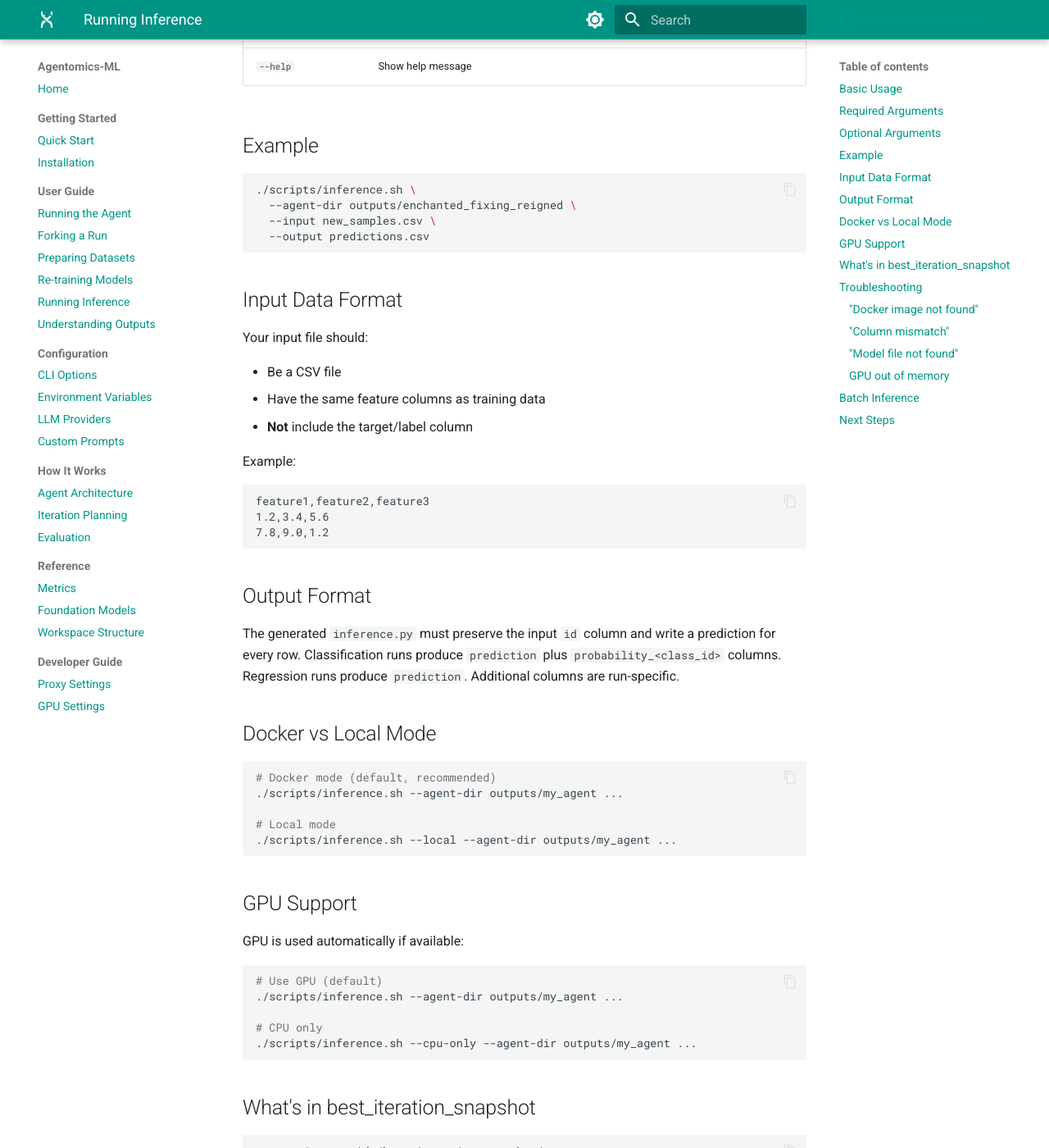
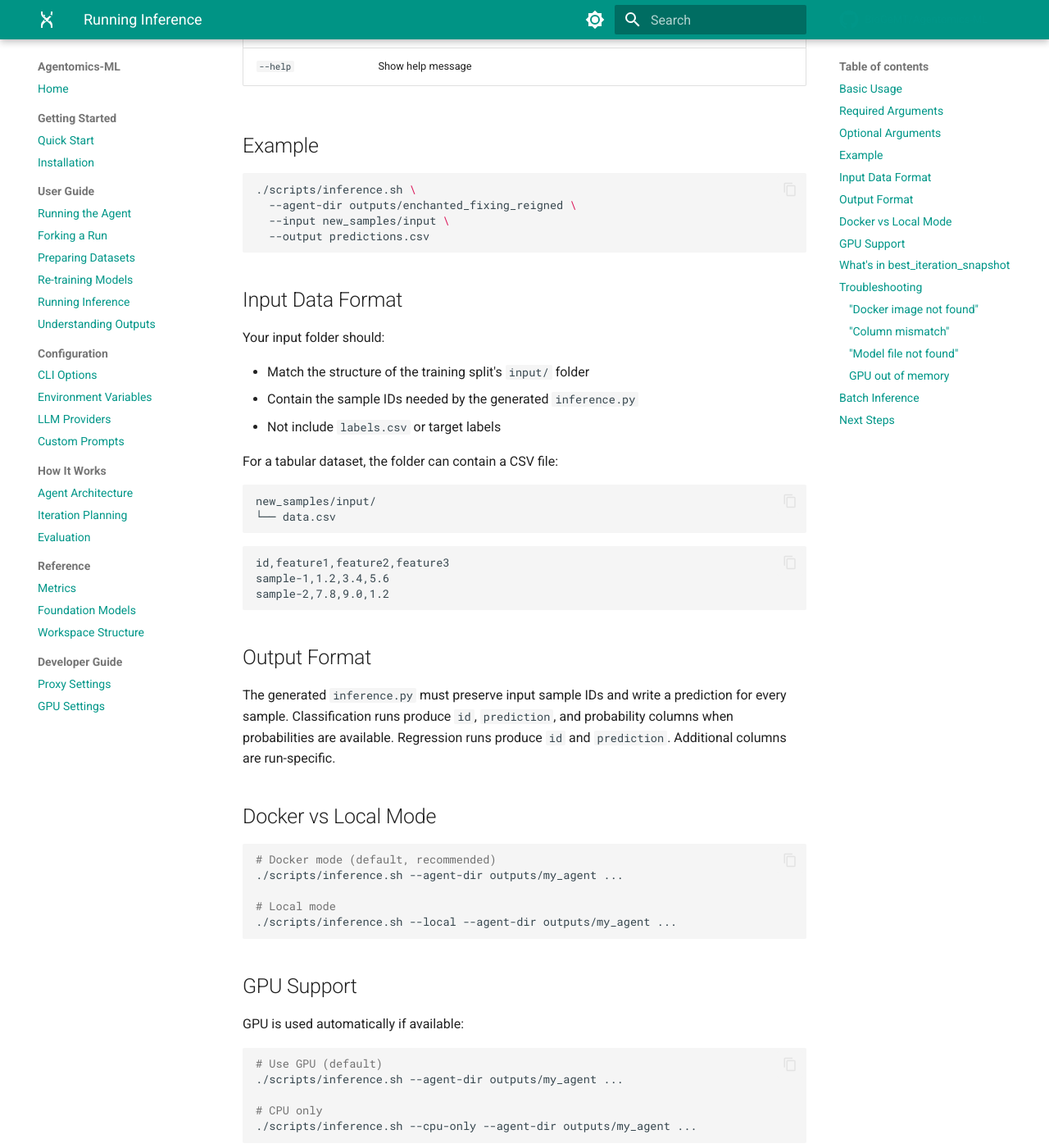
Before and after one commit to BioGeMT/agentomics-ml, an MkDocs documentation site: the page built from docs/user-guide/inference.md, in a window 1280 px wide and 1400 px high, scrolled down 984 px. Shown: the whole window at 82% size. Built offline with MkDocs 1.6.1 and Material for MkDocs 9.7.7, drawn with Linux system fonts in a browser that asks for light colours; comment, search, counter and statistics services are not loaded; some of the changed text lies outside the part shown.

Commit message:
Migrate model inference step to folder-based splits

````diff
--- a/docs/user-guide/inference.md
+++ b/docs/user-guide/inference.md
@@ -7,7 +7,7 @@ Use trained models to make predictions on new data with `scripts/inference.sh`.
 ```bash
 ./scripts/inference.sh \
   --agent-dir outputs/<agent_id> \
-  --input /path/to/new_data.csv \
+  --input /path/to/input_folder \
   --output /path/to/predictions.csv
 ```
 
@@ -16,7 +16,7 @@ Use trained models to make predictions on new data with `scripts/inference.sh`.
 | Argument | Description |
 |----------|-------------|
 | `--agent-dir` | Path to completed agent output folder |
-| `--input` | Path to input CSV file (without labels) |
+| `--input` | Path to an input folder without labels |
 | `--output` | Path where predictions will be saved |
 
 ## Optional Arguments
@@ -34,28 +34,34 @@ Use trained models to make predictions on new data with `scripts/inference.sh`.
 ```bash
 ./scripts/inference.sh \
   --agent-dir outputs/enchanted_fixing_reigned \
-  --input new_samples.csv \
+  --input new_samples/input \
   --output predictions.csv
 ```
 
 ## Input Data Format
 
-Your input file should:
+Your input folder should:
 
-- Be a CSV file
-- Have the same feature columns as training data
-- **Not** include the target/label column
+- Match the structure of the training split's `input/` folder
+- Contain the sample IDs needed by the generated `inference.py`
+- Not include `labels.csv` or target labels
 
-Example:
+For a tabular dataset, the folder can contain a CSV file:
+
+```text
+new_samples/input/
+└── data.csv
+```
+
 ```csv
-feature1,feature2,feature3
-1.2,3.4,5.6
-7.8,9.0,1.2
+id,feature1,feature2,feature3
+sample-1,1.2,3.4,5.6
+sample-2,7.8,9.0,1.2
 ```
 
 ## Output Format
 
-The generated `inference.py` must preserve the input `id` column and write a prediction for every row. Classification runs produce `prediction` plus `probability_<class_id>` columns. Regression runs produce `prediction`. Additional columns are run-specific.
+The generated `inference.py` must preserve input sample IDs and write a prediction for every sample. Classification runs produce `id`, `prediction`, and probability columns when probabilities are available. Regression runs produce `id` and `prediction`. Additional columns are run-specific.
 
 ## Docker vs Local Mode
 
@@ -103,7 +109,9 @@ The script first looks for a local `agentomics_img`, then for the matching pre-b
 
 ### "Column mismatch"
 
-Ensure your input CSV has the same feature columns as the training data (minus the target column).
+Ensure your input folder has the same top-level files and folders as the
+training split's `input/` folder. Files inside matching top-level folders may
+differ.
 
 ### "Model file not found"
 
````
Also changed, not shown: 1 other file.
